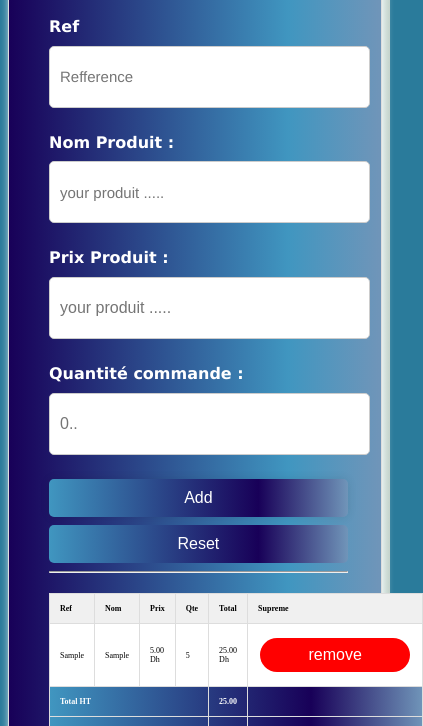
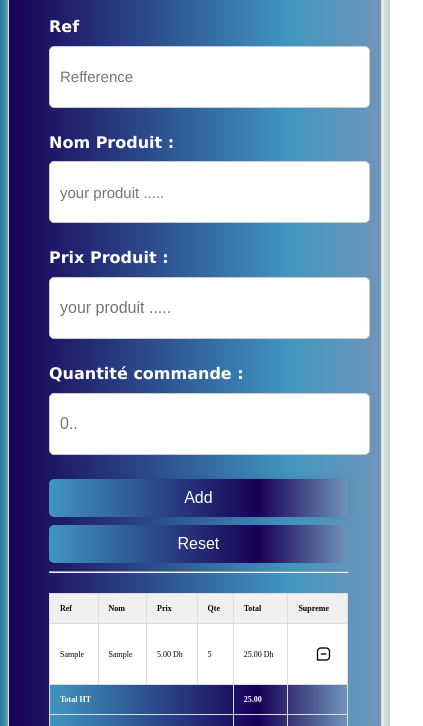
Before and after one commit to JALAL-JOY/Facture, a plain HTML site: page index.html in a window 390 px wide. Both pictures are taken after typing "Sample", "Sample", "5", "5" into the empty fields and a click on the button "Add". Shown: the part 118-844 px from the top of the page, 423 px wide, since content can reach past the window. Drawn offline with nearby package versions, Linux system fonts and the light colour scheme.

Commit message:
Update index.html

```diff
--- a/index.html
+++ b/index.html
@@ -137,6 +137,23 @@
           rgba(112, 149, 185, 1) 100%
         );
       }
+      .bx-message-square-minus{
+        display: none;
+      }
+      #btnsprm{
+        background-color: red ;
+        border: none;
+        border-radius: 26px;
+        color: white;
+        padding: 8px 15px;
+        text-align: center;
+        text-decoration: none;
+        display: inline-block;
+        font-size: 16px;
+        margin: 4px 2px;
+        cursor: pointer;
+
+      }
 
       footer {
         display: block;
@@ -228,11 +245,22 @@
             rgba(112, 149, 185, 1) 100%
           );
         }
-        #btnsprm {
-          background-color: red;
-          color: white;
-          border: none;
-          width: 150px;
+        #btnsprm{
+          background-color: white;
+          width: 20px;
+
+        }
+
+
+        #spn{
+          display: none;
+        }
+
+        .bx-message-square-minus {
+          display: block;
+          color: #000000;
+          width: 10px;
+          margin-right: 5px;
         }
       }
     </style>
@@ -365,19 +393,7 @@
             <td>${prix.toFixed(2)} Dh</td>
             <td>${qte}</td>
             <td class="ligneTotal">${total.toFixed(2)}  Dh</td>
-            <td><button id="btnsprm" onclick="supprimerLigne(this)" style="
-              background-color: red ;
-              border: none;
-              border-radius: 26px;
-              color: white;
-              padding: 8px 15px;
-              text-align: center;
-              text-decoration: none;
-              display: inline-block;
-              font-size: 16px;
-              margin: 4px 2px;
-              cursor: pointer;"
-              >remove</button></td>`;
+            <td><button id="btnsprm" onclick="supprimerLigne(this)"><i class='bx bx-message-square-minus'></i> <span id="spn">remove </span></button></td>`;
 
     tbody.appendChild(tr);
     calculerTotaux();
```
